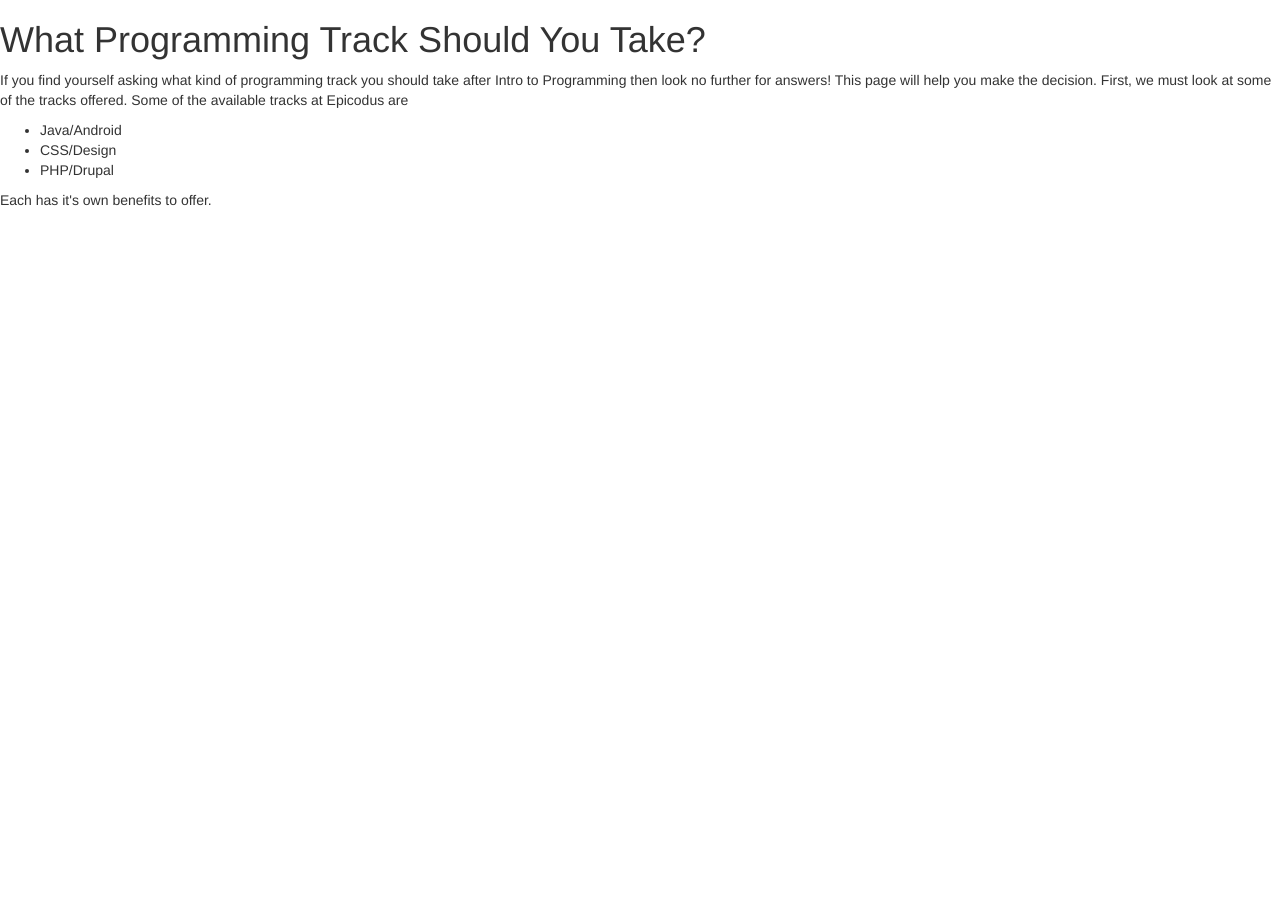
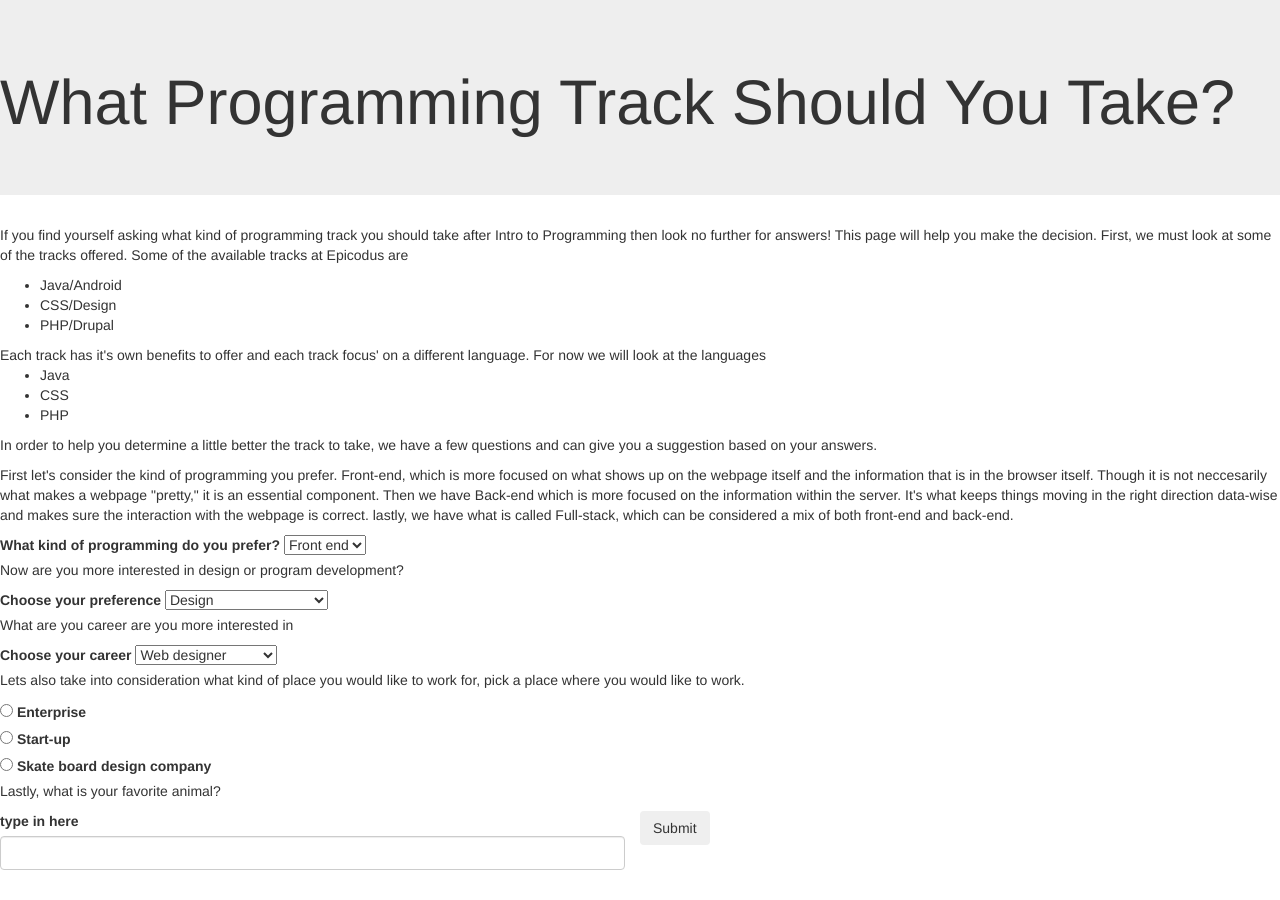
Before and after one commit to kietduong/track-project, a plain HTML site: page index.html in a window 1280 px wide. Before the commit the page ends 800 px from the top, so only its background shows below. Drawn offline with Linux system fonts and the light colour scheme.

Commit message:
adds survey questions and more info on tracks

```diff
--- a/index.html
+++ b/index.html
@@ -11,7 +11,9 @@
     <title>What Track Should I take?</title>
   </head>
   <body>
-    <h1>What Programming Track Should You Take?</h1>
+    <div class="jumbotron">
+      <h1>What Programming Track Should You Take?</h1>
+    </div>
     <p>
       If you find yourself asking what kind of programming track you should take after Intro to Programming then look no further for answers!
       This page will help you make the decision. First, we must look at some of the tracks offered. Some of the available tracks at Epicodus are
@@ -22,13 +24,72 @@
           <li>PHP/Drupal</li>
         </ul>
       </div>
-      Each has it's own benefits to offer.
+      Each track has it's own benefits to offer and each track focus' on a different language. For now we will look at the languages
+      <div class="languages">
+        <ul>
+          <li>Java</li>
+          <li>CSS</li>
+          <li>PHP</li>
+        </ul>
+      </div>
+      In order to help you determine a little better the track to take, we have a few questions and can give you a suggestion based on your answers.
     </p>
-    <div class="container">
-      <form id="classes">
+    <form>
+    <div class="form-group">
+      <p>First let's consider the kind of programming you prefer. Front-end, which is more focused on what shows up on the webpage itself and the information that is in the browser itself. Though it is not neccesarily what makes a webpage "pretty," it is an essential component. Then we have Back-end which is more focused on the information within the server. It's what keeps things moving in the right direction data-wise and makes sure the interaction with the webpage is correct. lastly, we have what is called Full-stack, which can be considered a mix of both front-end and back-end.</p>
+        <label for="end">What kind of programming do you prefer?</label>
+        <select id="end">
+          <option value="front">Front end</option>
+          <option value="back">Back end</option>
+          <option value="back">Full stack</option>
+        </select>
+      <p>Now are you more interested in design or program development?</p>
+        <label for="preference">Choose your preference</label>
+        <select id="surveyquestion2">
+          <option value="design">Design</option>
+          <option value="development">Program Development</option>
+        </select>
+      <p>What are you career are you more interested in</p>
+        <label for="career">Choose your career</label>
+        <select id="surveyquestion2">
+          <option value="design">Web designer</option>
+          <option value="development">Program developer</option>
+          <option value="dog">Dog walker</option>
+        </select>
+        <p>Lets also take into consideration what kind of place you would like to work for, pick a place where you would like to work.</p>
+        <div class="enterprise">
+          <label>
+            <input type="radio" name="operator">
+            Enterprise
+          </label>
+        </div>
+        <div class="Start-up">
+          <label>
+            <input type="radio" name="operator">
+            Start-up
+          </label>
+        </div>
+        <div class="skate">
+          <label>
+            <input type="radio" name="operator">
+            Skate board design company
+          </label>
+        </div>
+      </select>
+      <p>
+        Lastly, what is your favorite animal?
+      </p>
+      <div id="blanks">
+      <form>
+        <div class="row">
+        <div class="col-md-6">
+        <div class="form-group">
+          <label for="animal">type in here</label>
+          <input id="name" class="form-control" type="text">
+        </div>
+      </div>
 
-
-
+        <button id="button" type="submit" class="btn">Submit</button>
       </form>
     </div>
     </p>
--- a/js/scripts.js
+++ b/js/scripts.js
@@ -2,4 +2,4 @@ $(document).ready(function() {
 
 
   event.preventDefault();
-}
+});
```
